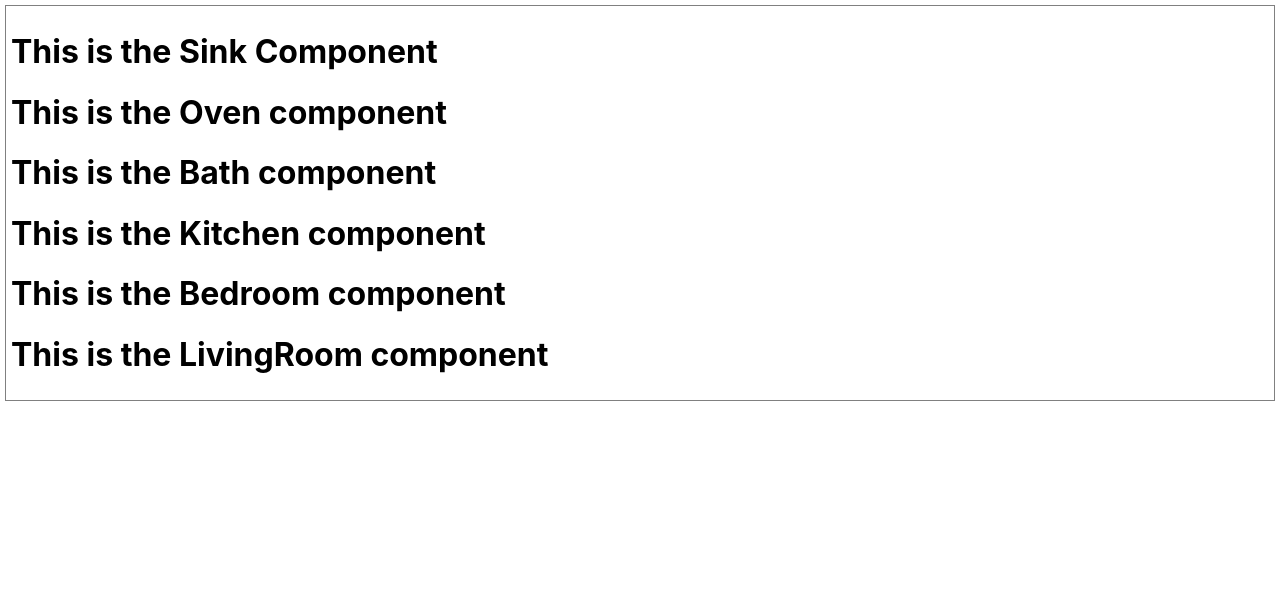
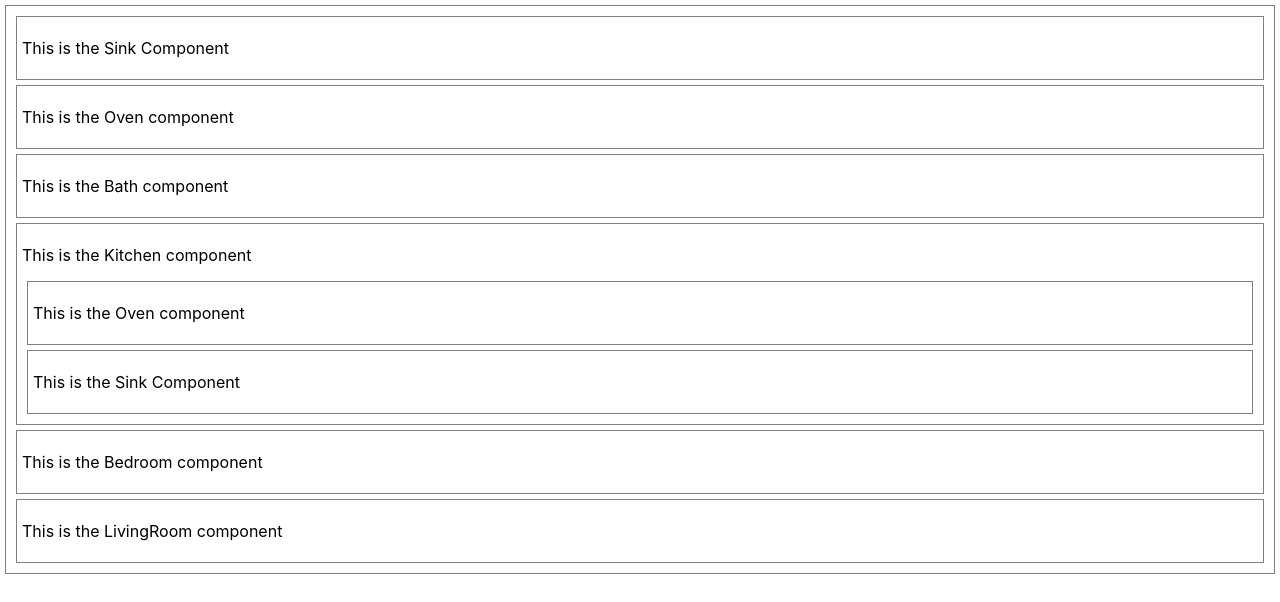
Before and after one commit to shakestuffup73/floorplan-lab, a React (Create React App) app: page / in a window 1280 px wide. Shown: the top 602 px of the page. Built offline with nearby package versions, Linux system fonts and the light colour scheme.

Commit message:
update kitchen sink oven components

```diff
--- a/src/Bath.jsx
+++ b/src/Bath.jsx
@@ -1,7 +1,9 @@
 const Bath = (props) => {
   return (
     <>
-      <h1> This is the Bath component </h1>
+    <div>
+      <p> This is the Bath component </p>
+    </div>
     </>
   );
 }
--- a/src/Bedroom.jsx
+++ b/src/Bedroom.jsx
@@ -1,7 +1,9 @@
 const Bedroom = (props) => {
   return (
     <>
-      <h1>This is the Bedroom component</h1>
+    <div>
+      <p>This is the Bedroom component</p>
+    </div>
     </>
   );
 }
--- a/src/Kitchen.jsx
+++ b/src/Kitchen.jsx
@@ -1,7 +1,14 @@
+import Oven from "./Oven";
+import Sink from "./Sink";
+
 const Kitchen = (props) => {
   return (
     <>
-      <h1>This is the Kitchen component</h1>
+    <div>
+      <p>This is the Kitchen component</p>
+      <Oven />
+      <Sink />
+    </div>
     </>
   );
 }
--- a/src/LivingRoom.jsx
+++ b/src/LivingRoom.jsx
@@ -1,7 +1,9 @@
 const LivingRoom = (props) => {
   return (
     <>
-      <h1>This is the LivingRoom component</h1>
+    <div>
+      <p>This is the LivingRoom component</p>
+    </div>
     </>
   );
 }
--- a/src/Oven.jsx
+++ b/src/Oven.jsx
@@ -1,7 +1,9 @@
 const Oven = (props) => {
   return (
     <>
-      <h1> This is the Oven component </h1>
+      <div>
+        <p> This is the Oven component </p>
+      </div>
     </>
   );
 }
--- a/src/Sink.jsx
+++ b/src/Sink.jsx
@@ -1,7 +1,9 @@
 const Sink = (props) => {
   return (
     <>
-      <h1>This is the Sink Component</h1>
+      <div>
+        <p>This is the Sink Component</p>
+      </div>
     </>
   );
 }
```
Also changed, not shown: src/notes.md (added, +30 -0 lines).
